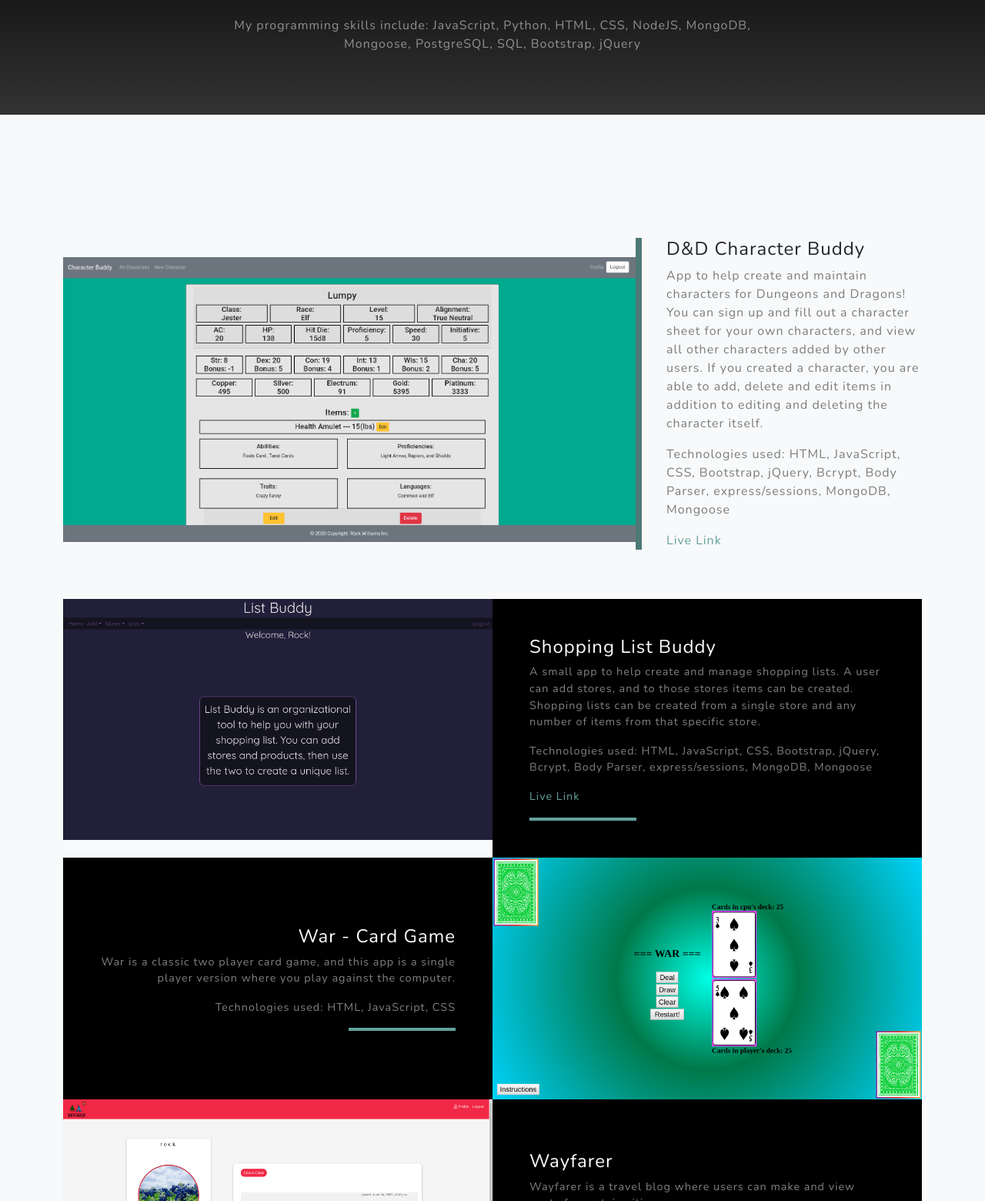
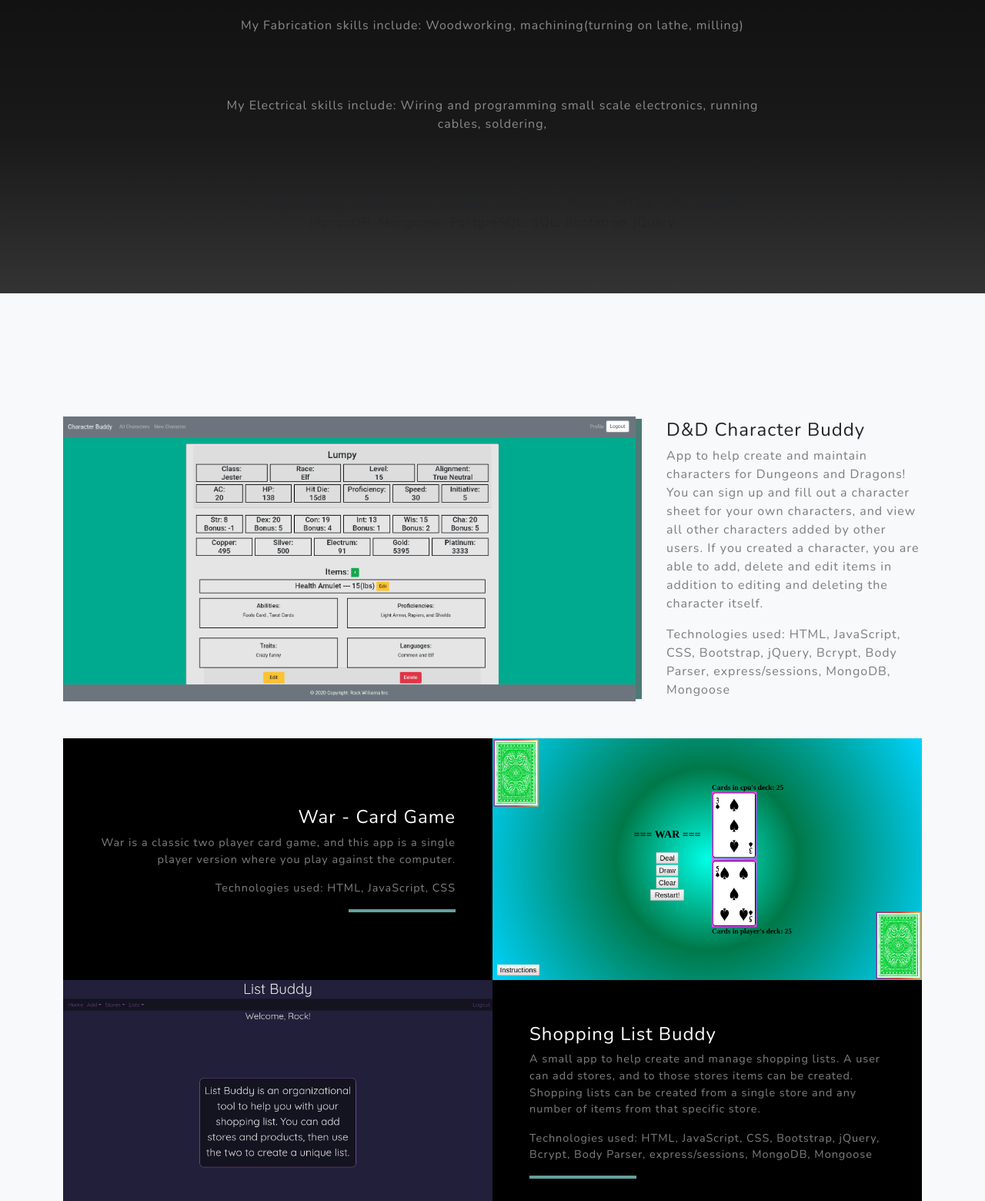
Before and after one commit to RockWilliams/Portfolio, a plain HTML site: page index.html in a window 1280 px wide. Shown: the part 1240-2800 px from the top of the page at 77% size. Drawn offline with nearby package versions, Linux system fonts and the light colour scheme.

Commit message:
Refactoring entire portfolio

```diff
--- a/index.html
+++ b/index.html
@@ -85,7 +85,7 @@
 				<div class="mx-auto text-center">
 					<h1 class="mx-auto my-0 text-uppercase">Rock Williams</h1>
 					<h2 class="text-white-50 mx-auto mt-2 mb-5">
-						A Bay Area based Software Engineer.
+						A Bay Area based fabricator and maker.
 					</h2>
 					<a class="btn btn-primary js-scroll-trigger" href="#about"
 						>Check Me Out</a
@@ -100,12 +100,9 @@
 					<div class="col-lg-8 mx-auto">
 						<h2 class="text-white mb-4">Who am I?</h2>
 						<p class="text-white-50">
-							I'm Rock Williams and I am a Bay Area based Software
-							Engineer. I prefer back end development but have
-							some experience in front end. My Software
-							Engineering journey is just beginning and I am super
-							excited to add to my experiences. Outside of coding
-							I love to play Dungeons and Dragons and video games.
+							I'm Rock Williams and I am a Bay Area based maker. My main focus is on installing LEDs and creating custom fixtures.
+							I also enjoy woodworking and machining, and love to combine all fields into one where I can fabricate custom sets and lighting.
+							In my spare time I like to play Dungeons and Dragons and video games.
 						</p>
 					</div>
 				</div>
@@ -113,7 +110,15 @@
 					<div class="col-lg-8 mx-auto">
 						<h2 class="text-white mb-4">My Skills</h2>
 						<p class="text-white-50">
-							My programming skills include: JavaScript, Python,
+							My Fabrication skills include: Woodworking, machining(turning on lathe, milling)
+
+						</p>
+						<p class="text-white-50">
+							My Electrical skills include: Wiring and programming small scale electronics, running cables, soldering,
+
+						</p>
+						<p>
+							My programming skills include: Arduino, JavaScript, Python,
 							HTML, CSS, NodeJS, MongoDB, Mongoose, PostgreSQL,
 							SQL, Bootstrap, jQuery
 						</p>
@@ -152,13 +157,38 @@
 								Bootstrap, jQuery, Bcrypt, Body Parser,
 								express/sessions, MongoDB, Mongoose
 							</p>
-							<p class="pt-3">
-								<a
-									target="_blank"
-									href="https://character-buddy.herokuapp.com/"
-									>Live Link</a
+						</div>
+					</div>
+				</div>
+				<!-- Project 0.1 Row -->
+				<div class="row justify-content-center no-gutters">
+					<div class="col-lg-6">
+						<img
+							class="img-fluid"
+							src="assets/img/playing.png"
+							alt="Screenshot of War Card Game in Play"
+						/>
+					</div>
+					<div class="col-lg-6 order-lg-first">
+						<div class="bg-black text-center h-100 project">
+							<div class="d-flex h-100">
+								<div
+									class="project-text w-100 my-auto text-center text-lg-right"
 								>
-							</p>
+									<h4 class="text-white">
+										War - Card Game
+									</h4>
+									<p class="mb-0 text-white-50">
+										War is a classic two player card game,
+										and this app is a single player version
+										where you play against the computer.
+									</p>
+									<p class="mb-0 text-white-50 pt-3">
+										Technologies used: HTML, JavaScript, CSS
+									</p>
+									<hr class="d-none d-lg-block mb-0 mr-0" />
+								</div>
+							</div>
 						</div>
 					</div>
 				</div>
@@ -193,13 +223,6 @@
 										CSS, Bootstrap, jQuery, Bcrypt, Body
 										Parser, express/sessions, MongoDB,
 										Mongoose
-									</p>
-									<p class="pt-3">
-										<a
-											href="https://shopping-list-buddy.herokuapp.com/"
-											target="_blank"
-											>Live Link</a
-										>
 									</p>
 									<hr class="d-none d-lg-block mb-0 ml-0" />
 								</div>
@@ -379,7 +402,7 @@
 								<h4 class="text-uppercase m-0">Phone</h4>
 								<hr class="my-4" />
 								<div class="small text-black-50">
-									+1 (415) 676-0382
+									Email for Phone Number
 								</div>
 							</div>
 						</div>
```
